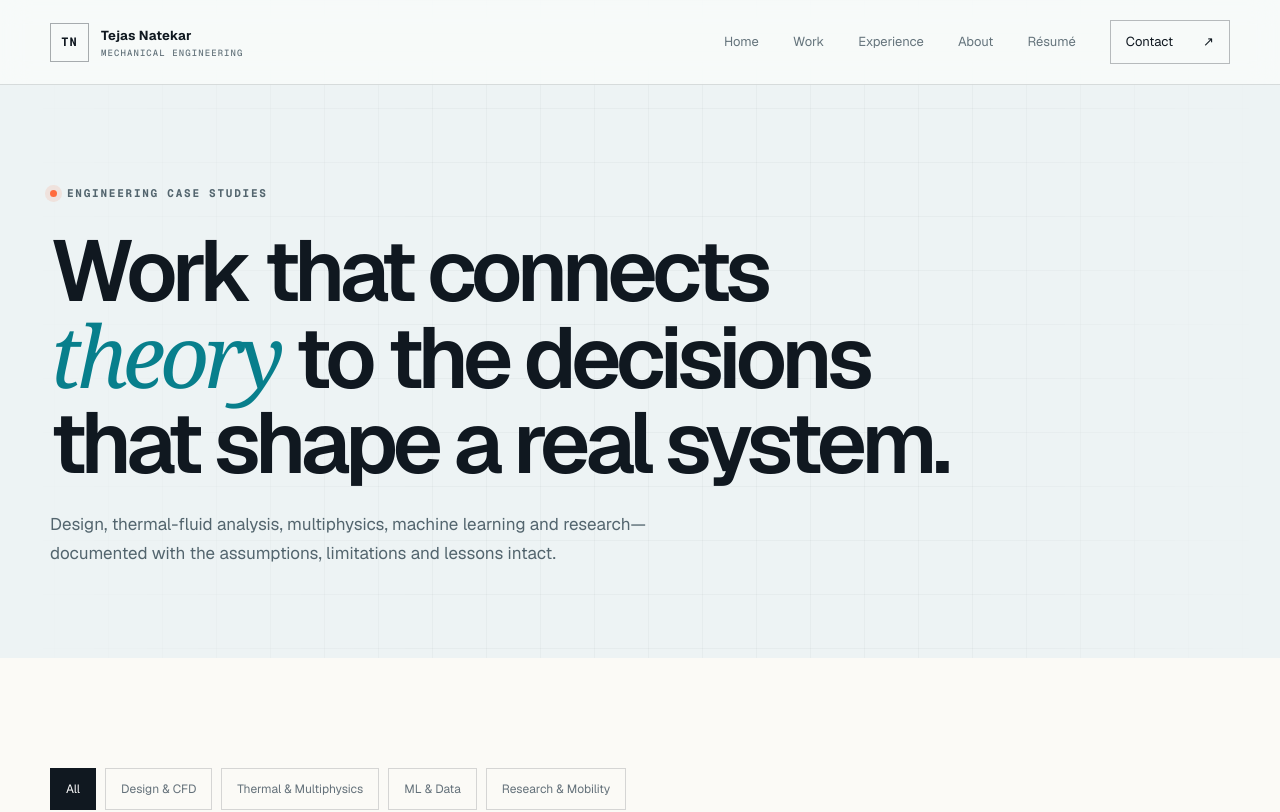
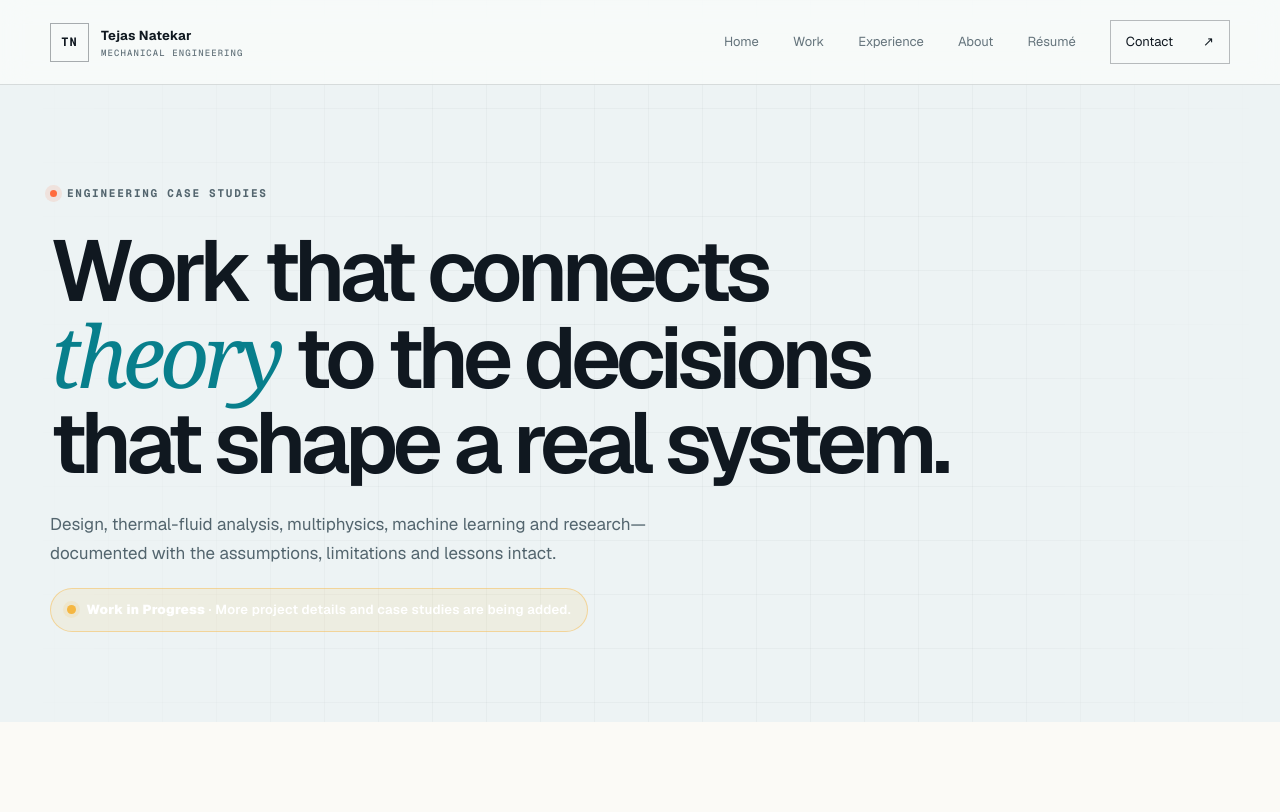
Before and after one commit to tejasnat/tejasnat.github.io, a Next.js app: page /projects in a window 1280 px wide. Shown: the top 812 px of the page. Built offline with nearby package versions, Linux system fonts and the light colour scheme.

Commit message:
Add work-in-progress notice to projects page

```diff
--- a/app/projects/page.tsx
+++ b/app/projects/page.tsx
@@ -11,6 +11,36 @@ export default function ProjectsPage() {
           <span className="eyebrow"><i /> Engineering case studies</span>
           <h1>Work that connects <em>theory</em> to the decisions that shape a real system.</h1>
           <p>Design, thermal-fluid analysis, multiphysics, machine learning and research—documented with the assumptions, limitations and lessons intact.</p>
+          <div
+            role="status"
+            style={{
+              display: "inline-flex",
+              alignItems: "center",
+              gap: "0.65rem",
+              marginTop: "1.25rem",
+              padding: "0.7rem 1rem",
+              border: "1px solid rgba(245, 183, 66, 0.45)",
+              borderRadius: "999px",
+              background: "rgba(245, 183, 66, 0.1)",
+              color: "#ffffff",
+              fontSize: "0.82rem",
+              fontWeight: 600,
+              letterSpacing: "0.02em",
+            }}
+          >
+            <span
+              aria-hidden="true"
+              style={{
+                width: "0.55rem",
+                height: "0.55rem",
+                flex: "0 0 auto",
+                borderRadius: "50%",
+                background: "#f5b742",
+                boxShadow: "0 0 0 4px rgba(245, 183, 66, 0.13)",
+              }}
+            />
+            <span><strong>Work in Progress</strong> · More project details and case studies are being added.</span>
+          </div>
         </div>
       </section>
       <section className="section project-index-section">
```
